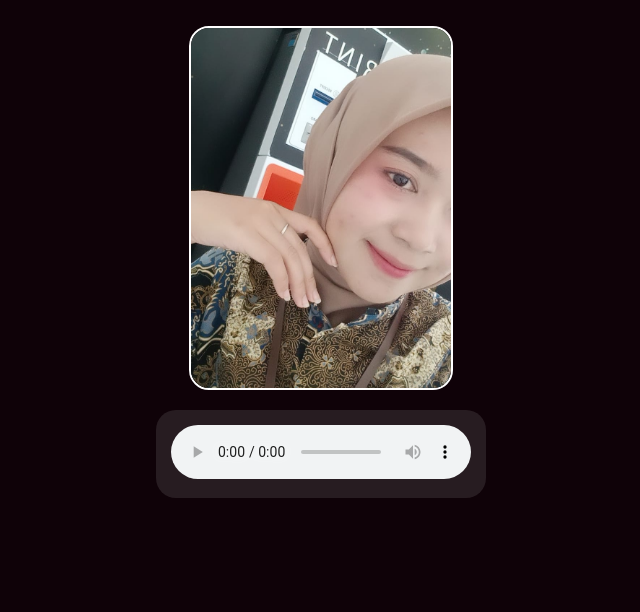
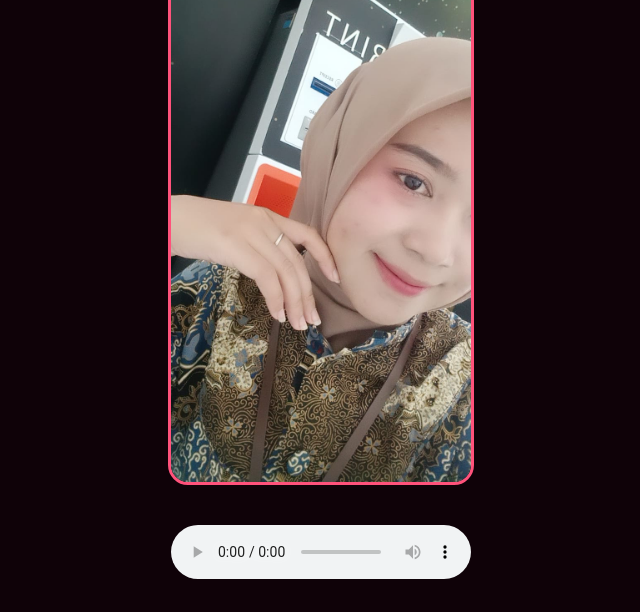
Before and after one commit to Fluorescent-DEV/for-her, a plain HTML site: page index.html in a window 1280 px wide. Shown: the part 188-800 px from the top of the page, without its empty margins (319-959 px from the left). Drawn offline with Linux system fonts and the light colour scheme.

Commit message:
Update index.html

```diff
--- a/index.html
+++ b/index.html
@@ -1,24 +1,22 @@
 <!DOCTYPE html>
 <html lang="id">
 <head>
-  <meta charset="UTF-8">
-  <title>For You</title>
-  <style>
-    /* SEMUA STYLE PINDAH KE SINI */
-    body { background-color: #0f0208; color: #fff; font-family: sans-serif; margin: 0; text-align: center; }
-    .hero { min-height: 100vh; display: flex; flex-direction: column; justify-content: center; align-items: center; }
-    .photo-frame { width: 260px; height: 360px; border-radius: 20px; overflow: hidden; border: 2px solid #fff; margin: 20px auto; }
-    .photo-frame img { width: 100%; height: 100%; object-fit: cover; }
-    .music-widget { background: rgba(255,255,255,0.1); padding: 15px; border-radius: 20px; display: inline-block; }
-  </style>
+    <meta charset="UTF-8">
+    <meta name="viewport" content="width=device-width, initial-scale=1.0">
+    <title>For You</title>
+    <style>
+        /* CSS Kamu sudah ada di dalam sini */
+        body { background-color: #0f0208; color: white; text-align: center; font-family: sans-serif; display: flex; flex-direction: column; justify-content: center; align-items: center; min-height: 100vh; margin: 0; }
+        .photo-frame { width: 300px; border-radius: 20px; overflow: hidden; border: 3px solid #ff527b; margin: 20px; }
+        img { width: 100%; display: block; }
+        audio { margin-top: 20px; width: 300px; }
+    </style>
 </head>
 <body>
-  <div class="hero">
     <h1>For You, My Everything</h1>
-    <div class="photo-frame"><img src="foto-dia.jpg" alt="Foto"></div>
-    <div class="music-widget">
-      <audio controls autoplay loop src="musikku.mp3"></audio>
+    <div class="photo-frame">
+        <img src="foto-dia.jpg" alt="Foto Dia">
     </div>
-  </div>
+    <audio controls autoplay loop src="musikku.mp3"></audio>
 </body>
 </html>
```
